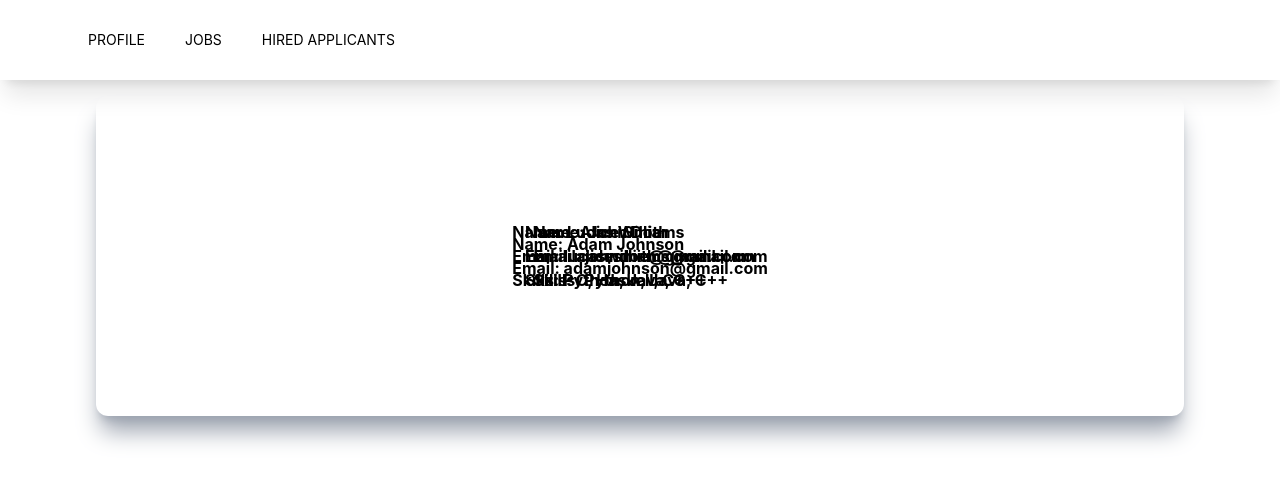
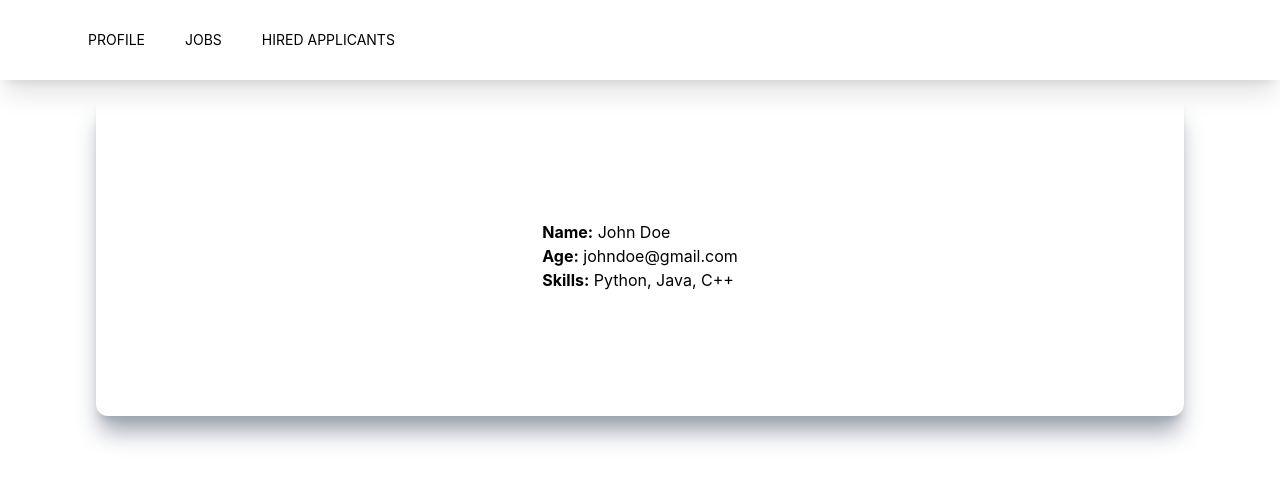
Before and after one commit to DaemonOnCode/Hack-The-North-2023, a Next.js app in the folder frontend/: page /company/components/applicantInfo in a window 1280 px wide. Shown: the top 482 px of the page. Built offline with nearby package versions, Linux system fonts and the light colour scheme.

Commit message:
Fix build issues
Signed-off-by: Puneet Gupta <puneetgupta.dtu@gmail.com>

```diff
--- a/frontend/app/company/components/applicantInfo/page.js
+++ b/frontend/app/company/components/applicantInfo/page.js
@@ -9,28 +9,12 @@ export default function ApplicantInfo() {
     // Fetch user data from API
     // For demonstration purposes, I'll use a dummy user object
 
-    const dummyApplicant = [
-      {
-        name: 'John Doe',
-        university: 'johndoe@gmail.com',
-        skills: 'Python, Java, C++',
-      },
-      {
-        name: 'Alice Smith',
-        age: 'University of Michigan',
-        skills: 'Python, Java, C++',
-      },
-      {
-        name: 'John Doe',
-        age: 'johndoe@gmail.com',
-        skills: 'Python, Java, C++',
-      },
-      {
-        name: 'John Doe',
-        age: 'johndoe@gmail.com',
-        skills: 'Python, Java, C++',
-      },
-    ]
+    const dummyApplicant =
+    {
+      name: 'John Doe',
+      age: 'johndoe@gmail.com',
+      skills: 'Python, Java, C++',
+    }
       // Add more job items as needed
       ;
 
@@ -43,25 +27,12 @@ export default function ApplicantInfo() {
       <div>
         {applicant ?
           <div className='flex flex-col items-center justify-between p-24'>
-            <div className='relative flex items-center justify-center h-auto w-full shadow-xl shadow-gray-400 rounded-xl p-40 group'>
+            <div
+              className='relative flex items-center justify-center h-auto w-full shadow-xl shadow-gray-400 rounded-xl p-40 group'>
               <div className=' absolute top-[50%] left-[50%] translate-x-[-50%] translate-y-[-50%] '>
-                <p><strong>Name: John Doe</strong></p>
-                <p><strong>Email: johndoe@gmail.com</strong></p>
-                <p><strong>Skills: Python, Java, C++</strong> </p>
-              </div>
-              <div className=' absolute top-[50%] left-[50%] translate-x-[-50%] translate-y-[-50%] '>
-                <p><strong>Name: Alice Smith</strong></p>
-                <p><strong>Email: alicesmith@gmail.com</strong></p>
-                <p><strong>Skills: C, Haskell, C++</strong> </p>
-              </div>
-              <div className=' absolute top-[50%] left-[50%] translate-x-[-50%] translate-y-[-50%] '>
-                <p><strong>Name: Adam Johnson</strong></p>
-                <p><strong>Email: adamjohnson@gmail.com</strong></p>
-              </div>
-              <div className=' absolute top-[50%] left-[50%] translate-x-[-50%] translate-y-[-50%] '>
-                <p><strong>Name: Lucas Williams</strong></p>
-                <p><strong>Email: lucaswilliams@gmail.com</strong></p>
-                <p><strong>Skills: Python, Java, C++</strong> </p>
+                <p><strong>Name:</strong> {applicant.name}</p>
+                <p><strong>Age:</strong> {applicant.age}</p>
+                <p><strong>Skills:</strong> {applicant.skills}</p>
               </div>
             </div>
             {/* Add more user details here */}
--- a/frontend/app/company/login/page.js
+++ b/frontend/app/company/login/page.js
@@ -103,7 +103,6 @@ export default function Login() {
             </Link>
           </p>
         </div>
-      </div>
         <div className="mt-2">
           <button
             type="submit"
--- a/frontend/next.config.js
+++ b/frontend/next.config.js
@@ -1,4 +1,7 @@
 /** @type {import('next').NextConfig} */
-const nextConfig = {}
+const nextConfig = {
+    output: 'export',
+
+}
 
 module.exports = nextConfig
```
Lines whose indentation alone changed are shown as unchanged.
